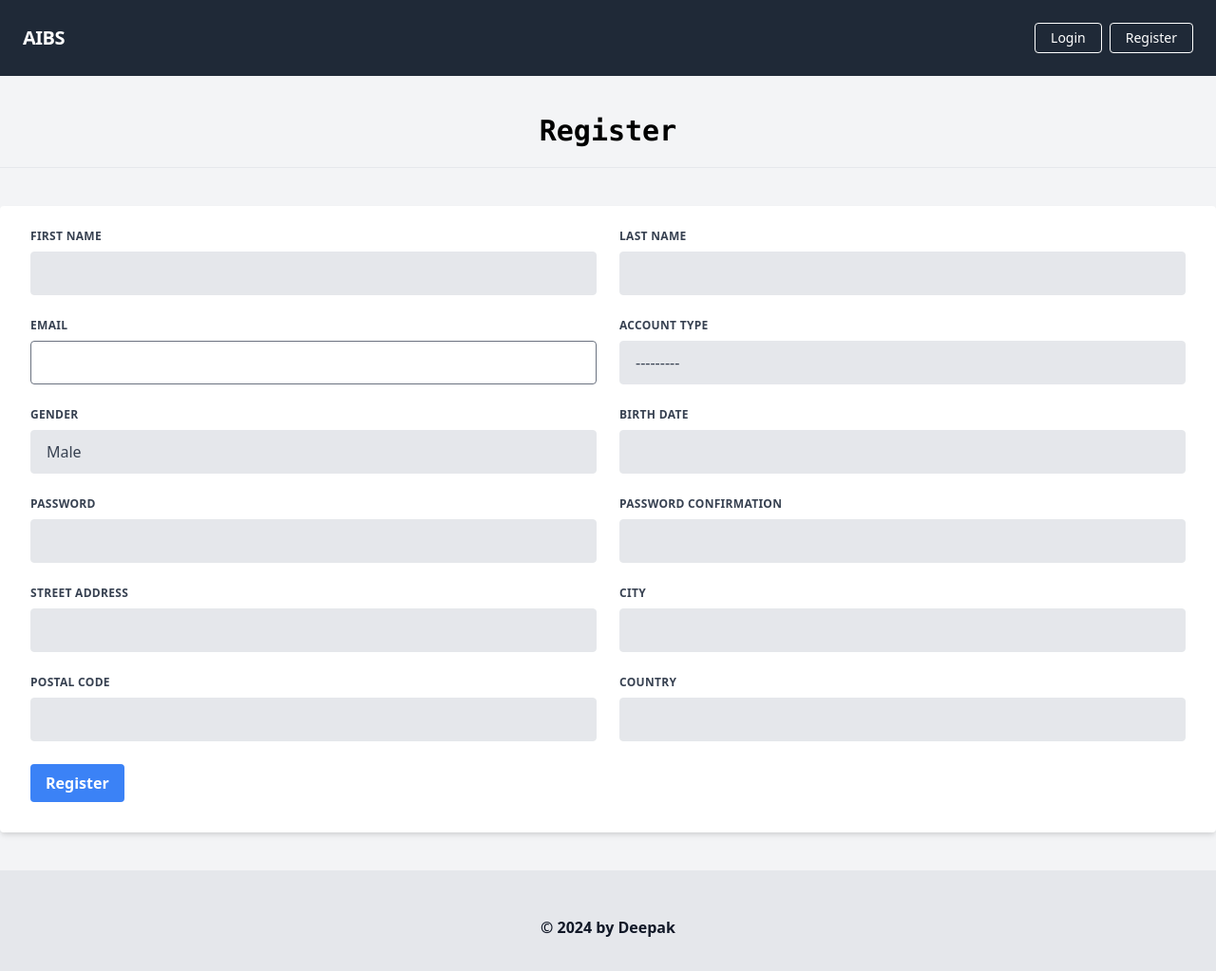
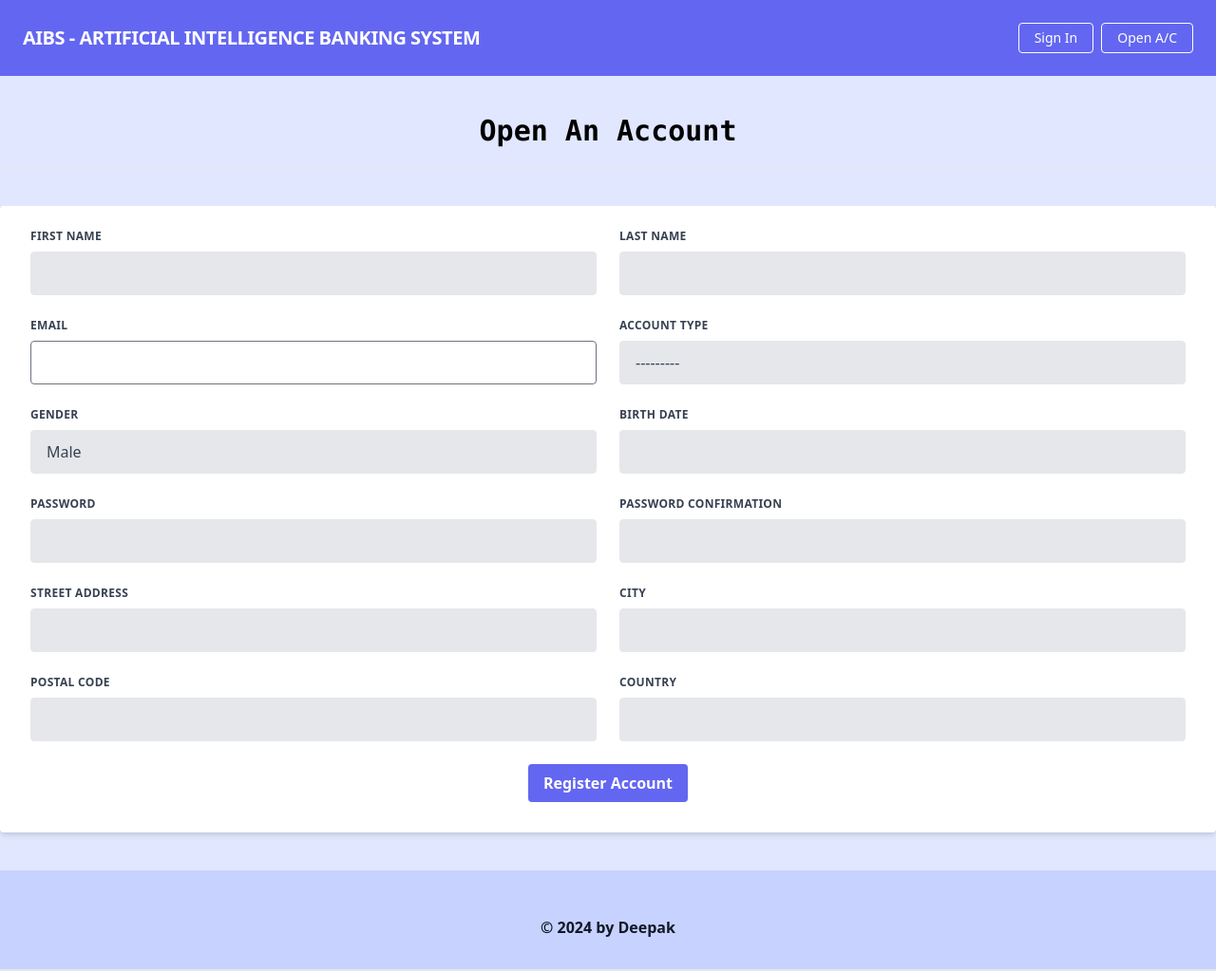
Before and after one commit to deep-commitx/AIBS, a Django app: page /accounts/register/ in a window 1280 px wide. Shown: the whole page at 95% size. Run offline with Django 4.2, Linux system fonts and the light colour scheme; data comes from the database, SQL or seed files in the repository; both versions use the stored data as it was after the commit.

Commit message:
major update

```diff
--- a/templates/accounts/user_login.html
+++ b/templates/accounts/user_login.html
@@ -1,6 +1,6 @@
 {% extends 'core/base.html' %}
 
-{% block head_title %}Banking System{% endblock %}
+{% block head_title %}AI Banking System{% endblock %}
 
 {% block content %}
 {% if form.non_field_errors %}
@@ -14,7 +14,7 @@
 <h1 class="font-mono font-bold text-3xl text-center pb-5 pt-10">Sign In</h1>
 <hr>
 <div class="w-full mt-10">
-    <form method="post" class="bg-white shadow-md rounded px-8 pt-6 pb-8 mb-4">
+    <form method="post" class="bg-indigo-200 shadow-md rounded px-8 pt-6 pb-8 mb-10">
         {% csrf_token %}
         {% for hidden_field in form.hidden_fields %}
             {{ hidden_field.errors }}
@@ -34,7 +34,7 @@
             {% endif %}
         {% endfor %}
 
-        <div class="flex items-center justify-between">
+        <div class="flex items-center justify-center">
             <button class="bg-blue-500 hover:bg-blue-700 text-white font-bold py-2 px-4 rounded focus:outline-none focus:shadow-outline" type="submit">
                 Sign In
             </button>
--- a/templates/accounts/user_registration.html
+++ b/templates/accounts/user_registration.html
@@ -1,6 +1,6 @@
 {% extends 'core/base.html' %}
 
-{% block head_title %}Banking System{% endblock %}
+{% block head_title %}AI Banking System{% endblock %}
 
 {% block content %}
 {% if registration_form.non_field_errors %}
@@ -20,7 +20,7 @@
     {% endfor %}
 {% endif %}
 
-<h1 class="font-mono font-bold text-3xl text-center pb-5 pt-10">Register</h1>
+<h1 class="font-mono font-bold text-3xl text-center pb-5 pt-10">Open An Account</h1>
 <hr />
 <div class="w-full mt-10">
     <form method="post" class="bg-white shadow-md rounded px-8 pt-6 pb-8 mb-4">
@@ -175,9 +175,9 @@
                 {% endif %}
             </div>
         </div>
-        <div class="flex items-center justify-between">
-            <button class="bg-blue-500 hover:bg-blue-700 text-white font-bold py-2 px-4 rounded focus:outline-none focus:shadow-outline" type="submit">
-                Register
+        <div class="flex items-center justify-center">
+            <button class="bg-indigo-500 hover:bg-indigo-700 text-white font-bold py-2 px-4 rounded focus:outline-none focus:shadow-outline" type="submit">
+                Register Account
             </button>
         </div>
     </form>
--- a/templates/core/base.html
+++ b/templates/core/base.html
@@ -4,16 +4,16 @@
     <head>
         <meta charset="utf-8" />
         <meta name="viewport" content="width=device-width, initial-scale=1, shrink-to-fit=no" />
-        <meta name="description" content="Dummy Banking System" />
-        <meta name="author" content="Maksudul Haque" />
+        <meta name="description" content="AI Banking System" />
+        <meta name="author" content="Deepak" />
         <title>
-            {% block head_title %}Banking System{% endblock %}
+            {% block head_title %}AI Banking System{% endblock %}
         </title>
         <link href="https://unpkg.com/tailwindcss@^1.0/dist/tailwind.min.css" rel="stylesheet">
 
         {% block head_extra %}{% endblock %}
     </head>
-    <body class="bg-gray-100">
+    <body class="bg-indigo-100">
         {% block body %}
             {% include 'core/navbar.html' %}
             <div class="lg:container lg:mx-auto">
--- a/templates/core/footer.html
+++ b/templates/core/footer.html
@@ -1,4 +1,4 @@
-<footer class="footer bg-gray-200 relative pt-1 border-b-2 mt-10">
+<footer class="footer bg-indigo-200 relative pt-1 border-b-2 mt-10">
     <div class="container mx-auto px-6">
         <div class="mt-5 flex flex-col items-center">
             <div class="sm:w-2/3 text-center py-6">
--- a/templates/core/index.html
+++ b/templates/core/index.html
@@ -7,19 +7,19 @@
         <!--Left Col-->
         <div class="flex flex-col w-full lg:w-1/2 justify-center items-start pt-12 pb-24 px-6">
             <h1 class="font-bold text-4xl my-4">AI Banking System</h1>
-            <p class="leading-normal mb-4">
+            <p class="leading-normal mb-8">
                 AI banking systems utilize machine learning algorithms to analyze customer data, detect patterns, and personalize services like loan approvals and investment recommendations. These systems enhance fraud detection by swiftly identifying suspicious activities and securing transactions. They offer chatbots and virtual assistants for seamless customer support and interaction, improving user experience. AI banking systems optimize operational efficiency through automation of routine tasks, reducing costs and processing times. They continuously evolve through data-driven insights, adapting to changing customer needs and market trends.<br>
                 Developed by: <a href="https://github.com/deep-commitx">Deepak</a><br>
                 Source Code: <a href="https://github.com/deep-commitx/AIBS">GitHub</a>
             </p>
             <div>
-            <a href="{% url 'accounts:user_registration' %}" class="bg-transparent hover:bg-gray-800 text-gray-800 hover:text-white rounded shadow hover:shadow-lg py-2 px-4 border border-gray-900 hover:border-transparent">Register</a>
+            <a href="{% url 'accounts:user_registration' %}" class="bg-transparent hover:bg-gray-800 text-gray-800 hover:text-white rounded shadow hover:shadow-lg py-2 px-4 border border-gray-900 hover:border-transparent">Open A/C</a>
             <a href="https://github.com/deep-commitx/AIBS" class="bg-transparent hover:bg-gray-800 text-gray-800 hover:text-white rounded shadow hover:shadow-lg py-2 px-4 border border-gray-900 hover:border-transparent">GitHub</a>
             </div>
         </div>
         <!--Right Col-->
         <div class="w-full lg:w-1/2 lg:py-6 text-center">
-            <h1 style="font-size: 12rem" class="font-black text-gray-800">$$$</h1>
+            <h1 style="font-size: 12rem" class="font-black text-indigo-500">₹INR</h1>
         </div>
     </div>
 {% endblock %}
--- a/templates/core/navbar.html
+++ b/templates/core/navbar.html
@@ -1,6 +1,6 @@
-<nav class="flex items-center justify-between flex-wrap bg-gray-800 p-6">
+<nav class="flex items-center justify-between flex-wrap bg-indigo-500 p-6">
     <div class="flex items-center flex-shrink-0 text-white mr-6">
-        <span class="font-semibold text-xl tracking-tight">AIBS</span>
+        <span class="font-semibold text-xl tracking-tight"><a href="/">AIBS - ARTIFICIAL INTELLIGENCE BANKING SYSTEM</a></span>
     </div>
     <div class="block lg:hidden">
         <button class="flex items-center px-3 py-2 border rounded text-white border-white-400 hover:text-white hover:border-white">
@@ -11,7 +11,7 @@
         {% if request.user.is_authenticated %}
             <div class="text-md lg:flex-grow">
                 <a href="{% url 'transactions:transaction_report' %}" class="block mt-4 lg:inline-block lg:mt-0 text-white hover:text-white mr-4">
-                    Transaction Report
+                    Transaction History
                 </a>
                 <a href="{% url 'transactions:deposit_money' %}" class="block mt-4 lg:inline-block lg:mt-0 text-white hover:text-white mr-4">
                     Deposit
@@ -21,15 +21,15 @@
                 </a>
             </div>
             <div>
-                <a href="{% url 'accounts:user_logout' %}" class="inline-block font-medium text-sm px-4 py-2 leading-none border rounded text-white border-white hover:border-transparent hover:text-gray-800 hover:bg-white mt-4 lg:mt-0">Logout</a>
+                <a href="{% url 'accounts:user_logout' %}" class="inline-block font-medium text-sm px-4 py-2 leading-none border rounded text-white border-white hover:border-transparent hover:text-gray-800 hover:bg-white mt-4 lg:mt-0">Sign Out</a>
             </div>
         {% else %}
             <div class="text-md lg:flex-grow"></div>
             <div>
-                <a href="{% url 'accounts:user_login' %}" class="mr-2 inline-block font-medium text-sm px-4 py-2 leading-none border rounded text-white border-white hover:border-transparent hover:text-gray-800 hover:bg-white mt-4 lg:mt-0">Login</a>
+                <a href="{% url 'accounts:user_login' %}" class="mr-2 inline-block font-medium text-sm px-4 py-2 leading-none border rounded text-white border-white hover:border-transparent hover:text-gray-800 hover:bg-white mt-4 lg:mt-0">Sign In</a>
             </div>
             <div>
-                <a href="{% url 'accounts:user_registration' %}" class="inline-block font-medium text-sm px-4 py-2 leading-none border rounded text-white border-white hover:border-transparent hover:text-gray-800 hover:bg-white mt-4 lg:mt-0">Register</a>
+                <a href="{% url 'accounts:user_registration' %}" class="inline-block font-medium text-sm px-4 py-2 leading-none border rounded text-white border-white hover:border-transparent hover:text-gray-800 hover:bg-white mt-4 lg:mt-0">Open A/C</a>
             </div>
         {% endif %}
     </div>
```
Also changed, not shown: db.sqlite3.
